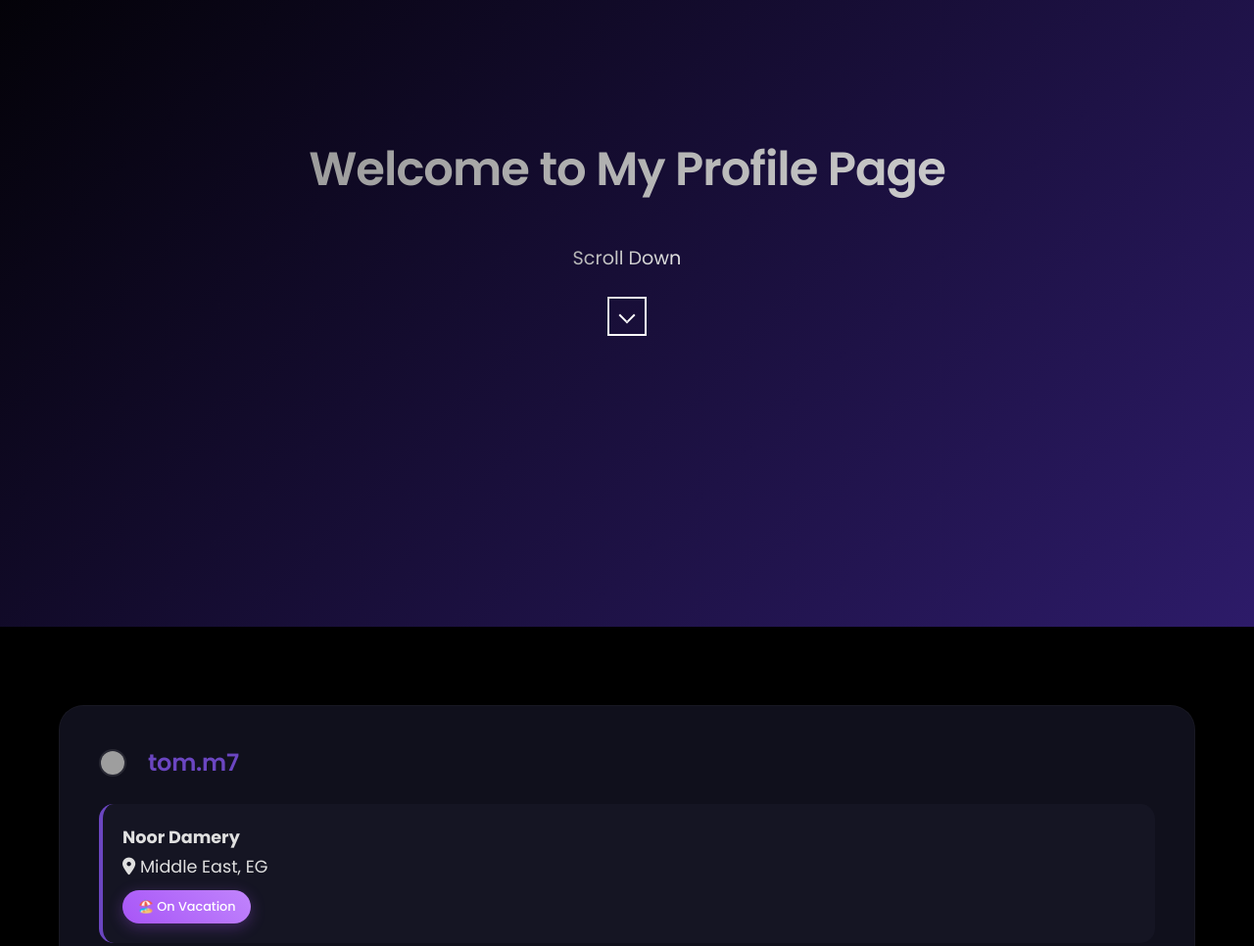
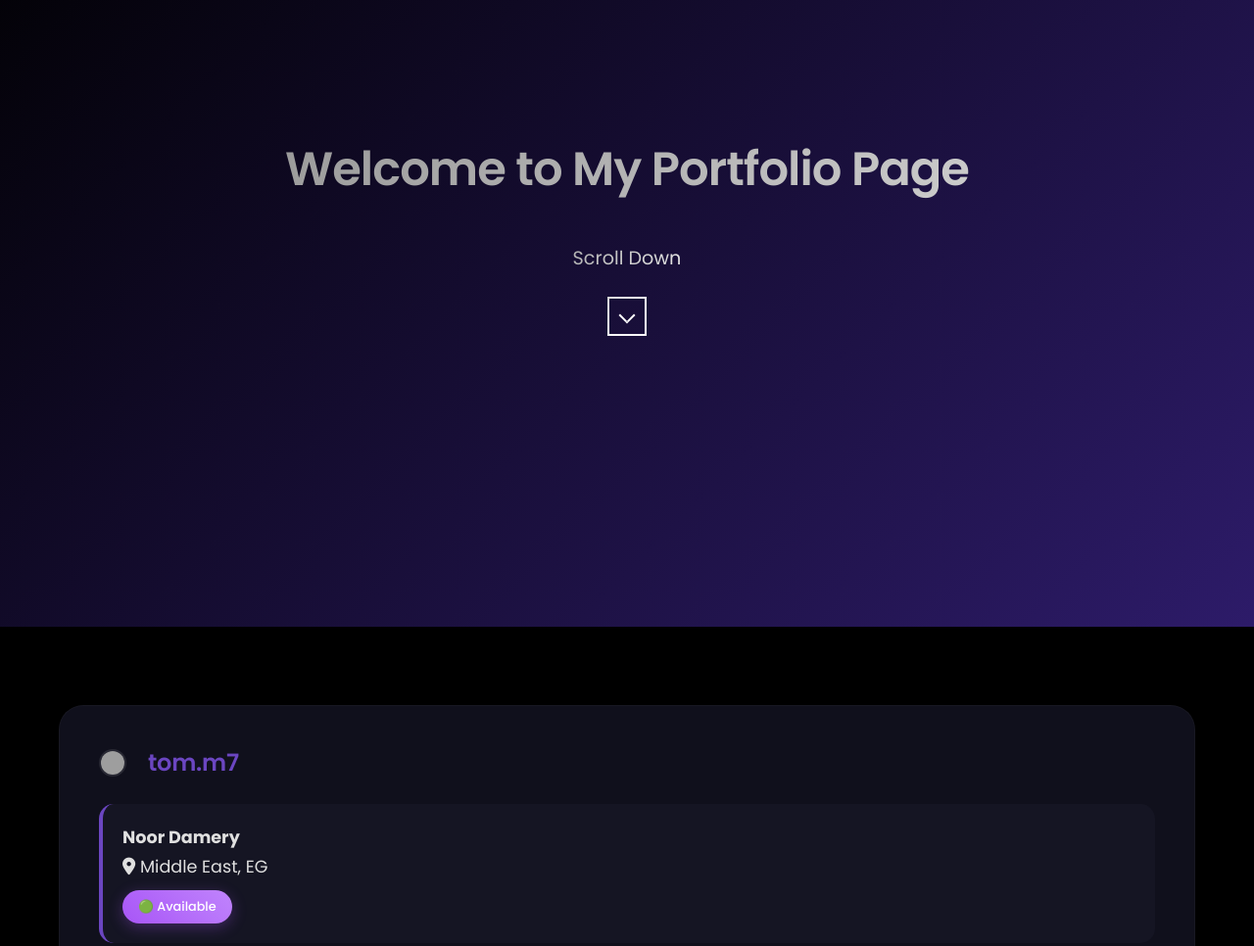
Before and after one commit to nourelden9000/mndl, a plain HTML site: page index.html in a window 1280 px wide. Shown: the part 160-1126 px from the top of the page at 98% size. Drawn offline with Linux system fonts and the light colour scheme; grey boxes are pictures that could not be loaded.

Commit message:
Add files via upload

```diff
--- a/index.html
+++ b/index.html
@@ -653,7 +653,7 @@
 <body>
     <!-- Welcome Screen -->
     <section class="welcome-screen" id="welcomeScreen">
-        <div class="enter-text">Welcome to My Profile Page</div>
+        <div class="enter-text">Welcome to My Portfolio Page</div>
         <div class="scroll-indicator" onclick="scrollToContent()">
             <div class="scroll-text">Scroll Down</div>
             <div class="scroll-arrow"></div>
@@ -673,7 +673,7 @@
                         <div class="experience-item">
                             <strong>Noor Damery</strong><br>
                             <i class="fas fa-map-marker-alt"></i> Middle East, EG<br>
-                            <span class="status-inline">🏖️ On Vacation</span>
+                            <span class="status-inline">🟢 Available</span>
                         </div>
                     </div>
                 </div>
@@ -758,7 +758,7 @@
                 </div>
                 <div class="info-text">
                     <div class="experience-item">
-                        <div class="footer-text">Artical Software, Inc.</div>
+                        <div class="footer-text">Artical Softwares</div>
                     </div>
                 </div>
             </div>
```
